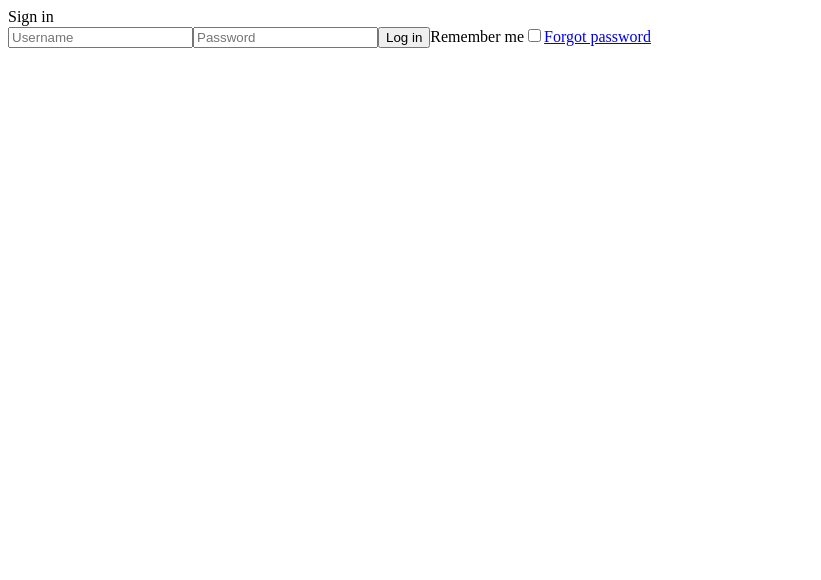
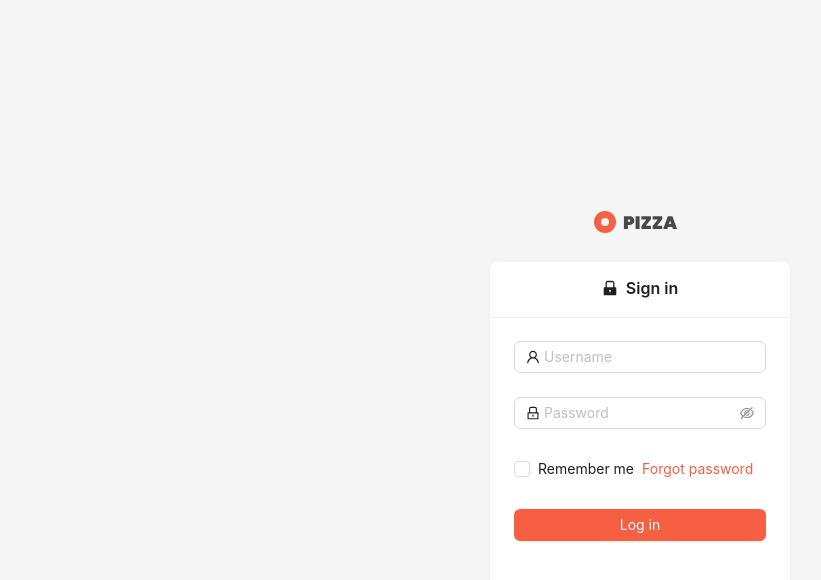
Before and after one commit to singhbraj/cravecart-admin-dashboard, a React (Vite) app: page /auth/login in a window 1280 px wide. Shown: the top 580 px of the page, without its empty margins (0-821 px from the left). Built offline with nearby package versions, Linux system fonts and the light colour scheme.

Commit message:
add sign form

```diff
--- a/package.json
+++ b/package.json
@@ -11,6 +11,8 @@
     "test": "vitest --watch"
   },
   "dependencies": {
+    "@ant-design/icons": "^5.4.0",
+    "antd": "^5.20.0",
     "react": "^18.3.1",
     "react-dom": "^18.3.1",
     "react-router-dom": "^6.26.0"
--- /dev/null
+++ b/src/components/icons/Logo.tsx
@@ -0,0 +1,19 @@
+const Logo = () => {
+  return (
+    <svg
+      width="93"
+      height="23"
+      viewBox="0 0 93 23"
+      fill="none"
+      xmlns="http://www.w3.org/2000/svg"
+    >
+      <path
+        d="M40.322 9.63C40.322 10.434 40.136 11.166 39.764 11.826C39.392 12.474 38.84 12.99 38.108 13.374C37.388 13.758 36.512 13.95 35.48 13.95H33.896V18H29.9V5.256H35.48C37.04 5.256 38.234 5.652 39.062 6.444C39.902 7.236 40.322 8.298 40.322 9.63ZM35.03 10.8C35.858 10.8 36.272 10.41 36.272 9.63C36.272 8.85 35.858 8.46 35.03 8.46H33.896V10.8H35.03ZM45.5855 5.256V18H41.5895V5.256H45.5855ZM51.8182 14.814H56.9302V18H47.3902V14.994L52.4302 8.424H47.3902V5.256H56.9302V8.262L51.8182 14.814ZM63.1561 14.814H68.2681V18H58.7281V14.994L63.7681 8.424H58.7281V5.256H68.2681V8.262L63.1561 14.814ZM78.238 16.074H73.99L73.36 18H69.166L73.828 5.256H78.436L83.08 18H78.868L78.238 16.074ZM77.266 13.068L76.114 9.522L74.962 13.068H77.266Z"
+        fill="#484848"
+      />
+      <circle cx="11" cy="11" r="7.5" stroke="#F65F42" strokeWidth="7" />
+    </svg>
+  );
+};
+
+export default Logo;
--- a/src/main.tsx
+++ b/src/main.tsx
@@ -1,11 +1,23 @@
-import { StrictMode } from 'react'
-import { createRoot } from 'react-dom/client'
-import './index.css'
-import { RouterProvider } from 'react-router-dom'
-import { router } from './router.tsx'
+import { StrictMode } from "react";
+import { createRoot } from "react-dom/client";
+import "./index.css";
+import { RouterProvider } from "react-router-dom";
+import { router } from "./router.tsx";
 
-createRoot(document.getElementById('root')!).render(
+import "antd/dist/reset.css";
+import { ConfigProvider } from "antd";
+
+createRoot(document.getElementById("root")!).render(
   <StrictMode>
-    <RouterProvider router={router} />
-  </StrictMode>,
-)
+    <ConfigProvider
+      theme={{
+        token: {
+          colorPrimary: "#F65F42",
+          colorLink: "#F65F42",
+        },
+      }}
+    >
+      <RouterProvider router={router} />
+    </ConfigProvider>
+  </StrictMode>
+);
--- /dev/null
+++ b/src/pages/login/login.css
@@ -0,0 +1,10 @@
+.loginwrapper {
+    height: 100vh;
+    display: flex;
+    align-items: center;
+    justify-content: center;
+}
+
+.login-card {
+    width: 300px
+}
--- a/src/pages/login/login.tsx
+++ b/src/pages/login/login.tsx
@@ -1,16 +1,57 @@
+import { Button, Card, Checkbox, Form, Input, Layout, Space } from "antd";
+import "./login.css";
+import { LockFilled, LockOutlined, UserOutlined } from "@ant-design/icons";
+import Logo from "../../components/icons/Logo";
 
 const LoginPage = () => {
   return (
-    <>
-    <div>Sign in</div>
-    <input placeholder="Username" />
-    <input placeholder="Password" />
-    <button>Log in</button>
-    <label htmlFor="remember-me">Remember me</label>
-    <input id="remember-me" type="checkbox" />
-    <a href="#">Forgot password</a>
-    </>
-  )
-}
+    <Layout className="loginwrapper">
+      <Space direction="vertical" align="center" size="large">
+        <Logo />
+        <Card
+          className="login-card"
+          bordered={false}
+          title={
+            <Space
+              style={{
+                width: "100%",
+                fontSize: "16",
+                justifyContent: "center",
+              }}
+            >
+              <LockFilled />
+              Sign in
+            </Space>
+          }
+        >
+          <Form>
+            <Form.Item name="username">
+              <Input prefix={<UserOutlined />} placeholder="Username" />
+            </Form.Item>
+            <Form.Item name="password">
+              <Input.Password
+                prefix={<LockOutlined />}
+                placeholder="Password"
+              />
+            </Form.Item>
+            <Form.Item name="remember">
+              <Checkbox>Remember me</Checkbox>
+              <a href="">Forgot password</a>
+            </Form.Item>
+            <Form.Item>
+              <Button
+                type="primary"
+                htmlType="submit"
+                style={{ width: "100%" }}
+              >
+                Log in
+              </Button>
+            </Form.Item>
+          </Form>
+        </Card>
+      </Space>
+    </Layout>
+  );
+};
 
-export default LoginPage
+export default LoginPage;
```
Also changed, not shown: setupTest.ts (+17 -0 lines), 1 other file (tests, documents, lock files or other folders).
